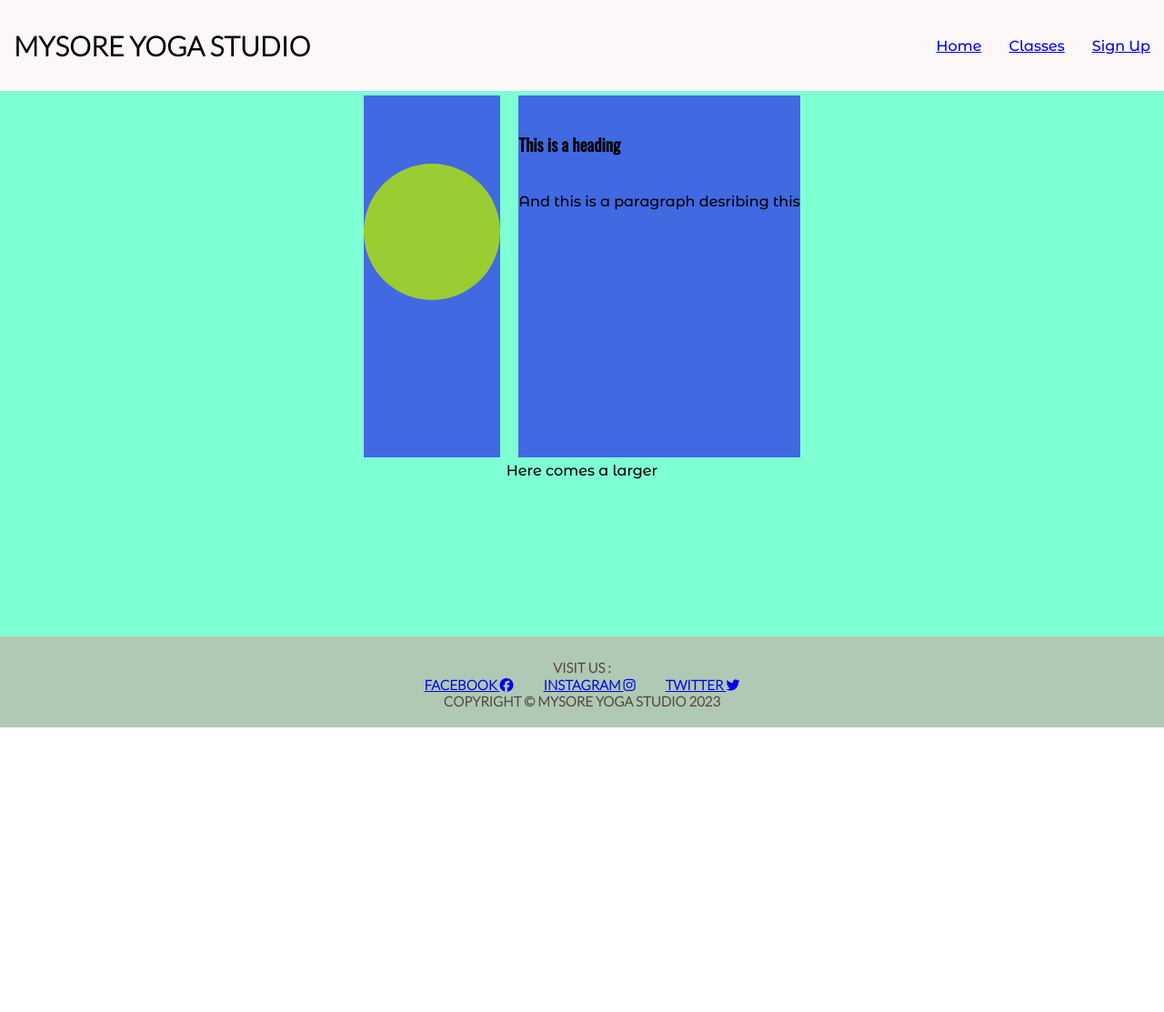
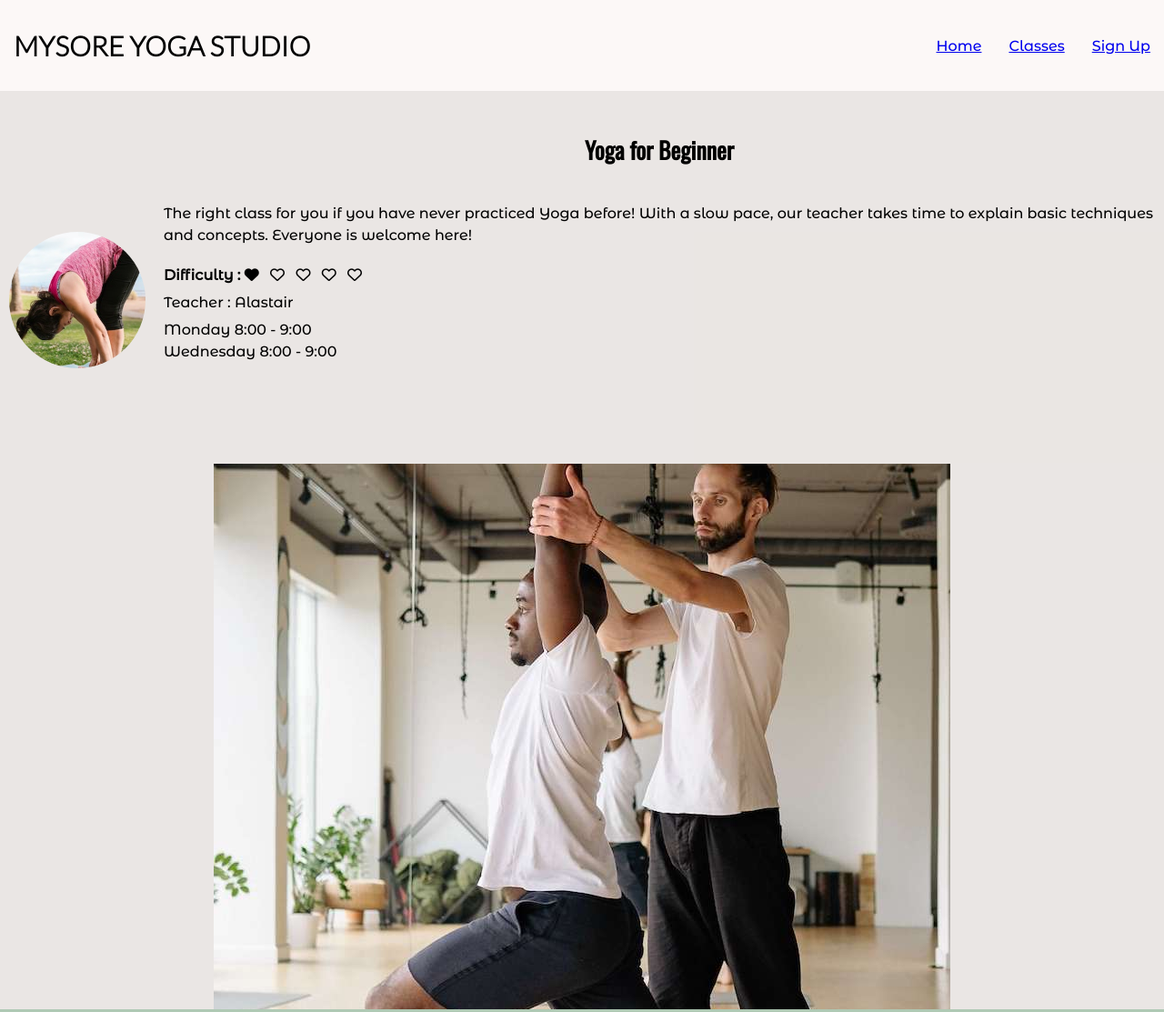
Before and after one commit to nils-n/p1-mysore-yoga-studio, a plain HTML site: page classes.html in a window 1280 px wide. Shown: the top 1113 px of the page at 91% size. Before the commit the page ends 800 px from the top, so only its background shows below. Drawn offline with nearby package versions, Linux system fonts and the light colour scheme.

Commit message:
adding more content and style to classes section

```diff
--- a/assets/css/style.css
+++ b/assets/css/style.css
@@ -395,7 +395,7 @@ footer  p {
 .classes-container {
     display: flex ;
     flex-direction: column;
-    height: 600px;
+    /* height: 600px; */
 }
 
 .classes-item {
@@ -403,8 +403,6 @@ footer  p {
     flex-grow: 1;
     justify-content: space-evenly;
     align-content: center;
-    /* height: 600px; */
-    background-color: aquamarine;
 }
 
 /* styling for each yoga as a row-oriented flexbox with the information pieces as items */
@@ -414,14 +412,43 @@ footer  p {
 }
 
 .class-detail-item {
+    height: 400px;
     display: flex;
     flex-grow: 1;
     justify-content: flex-start;
     align-content: center;
-    background-color: royalblue;
     margin: 5px 10px;
 }
 
 .class-detail-item h3 {
     padding: 40px 0;
+    text-align: center;
+    font-weight: bold;
+    font-size: 1.6rem;
 }
+
+i + i {
+    padding-left: 0.5rem;
+}
+
+/* add images to the class page for mobile screens */
+.classes-image-small {
+    height: 150px;
+    width: 150px;
+    border-radius: 50%;
+    margin-top: 100%;
+}
+
+#beginner-image {
+    height: 600px;
+    width: 100%;
+    background: url("/assets/images/beginner-800-1200-mobile.jpg") no-repeat center center;
+    display:flex;
+    justify-content: center;
+    align-items: center;
+}
+
+#beginner-image-small {
+    background: url("/assets/images/beginner-2-small.jpg") no-repeat center center;
+    background-size: 200px;
+}
--- a/classes.html
+++ b/classes.html
@@ -42,7 +42,7 @@
 
     <!-- Classes Section -->
     <section>
-        <div class="classes-container">
+        <div class="classes-container" style="background-color: rgba(84,67,58,.1);">
 
             <!-- Descripton of first Yoga class type -->
             <div class="classes-item">
@@ -50,22 +50,31 @@
 
                     <!-- Small image in a circle on the left hand side  -->
                     <div class="class-detail-item">
-                        <div style="height: 150px; width: 150px; background-color: yellowgreen; border-radius: 50%;margin-top: 50%;"> </div>
+                        <div id="beginner-image-small" class="classes-image-small"> </div>
                     </div>
 
                     <!-- Description of the yoga class including information about teacher, difficulty and content of the class  -->
                     <div class="class-detail-item">
-                        <div>
-                            <h3>This is a heading</h3>
-                            <p>And this is a paragraph desribing this</p>
+                        <div style="line-height:1.5; ">
+                            <h3>Yoga for Beginner</h3>
+                            <p style="margin-bottom: 20px">The right class for you if you have never practiced Yoga before! With a slow pace, our teacher takes time to explain basic techniques and concepts. Everyone is welcome here!</p>
+                            <div style="display:flex; flex-direction: column;">
+                                <div style="height:30px; letter-spacing: 1.5; font-weight: bold;"> Difficulty : <i class="fa-solid fa-heart"></i> <i class="fa-regular fa-heart"></i>  <i class="fa-regular fa-heart"></i> <i class="fa-regular fa-heart"></i> <i class="fa-regular fa-heart"></i></div>
+                                <div style="height:30px;letter-spacing: 1.5;">Teacher : Alastair</div>
+                                <div style="height:30px;letter-spacing: 1.5;">
+                                    <div style="display:flex; flex-direction: column;">
+                                        <div> Monday 8:00 - 9:00</div>
+                                        <div> Wednesday 8:00 - 9:00</div>
+                                    </div>
+                                </div>
+                            </div>
                         </div>
-
-
                     </div>
                 </div>
             </div>
+
             <div class="classes-item">
-                Here comes a larger
+                <div id="beginner-image"></div>
             </div>
 
         </div>
```
Also changed, not shown: assets/images/beginner-2-small.jpg (added), assets/images/beginner-800-1200-mobile.jpg (added).
